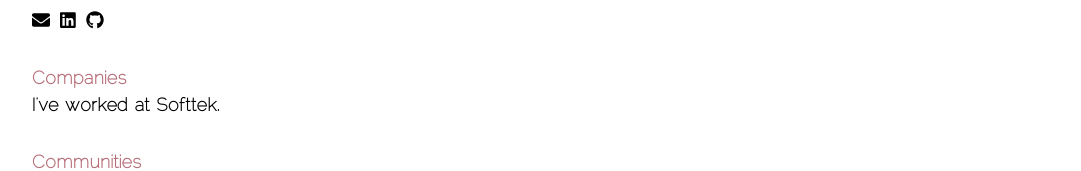
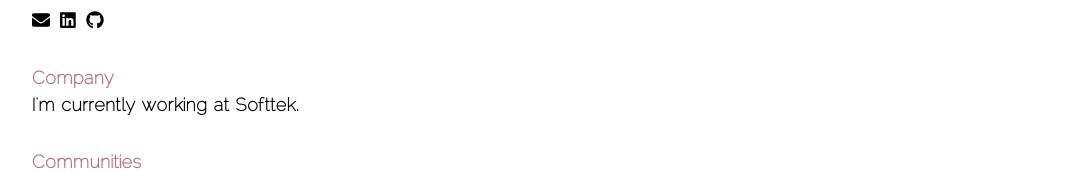
Before and after one commit to apokochito/Apokochito.github.io, a React (Create React App) app: page /about in a window 1280 px wide. Shown: the part 393-564 px from the top of the page, without its empty margins (96-1177 px from the left). Built offline with nearby package versions, Linux system fonts and the light colour scheme.

Commit message:
Fix company section

```diff
--- a/src/components/App.js
+++ b/src/components/App.js
@@ -48,8 +48,8 @@ const App = () => {
   const notes = [
     { title: "Contact", content: contact },
     {
-      title: "Companies",
-      content: "I've worked at Softtek.",
+      title: "Company",
+      content: "I'm currently working at Softtek.",
     },
     {
       title: "Communities",
```
